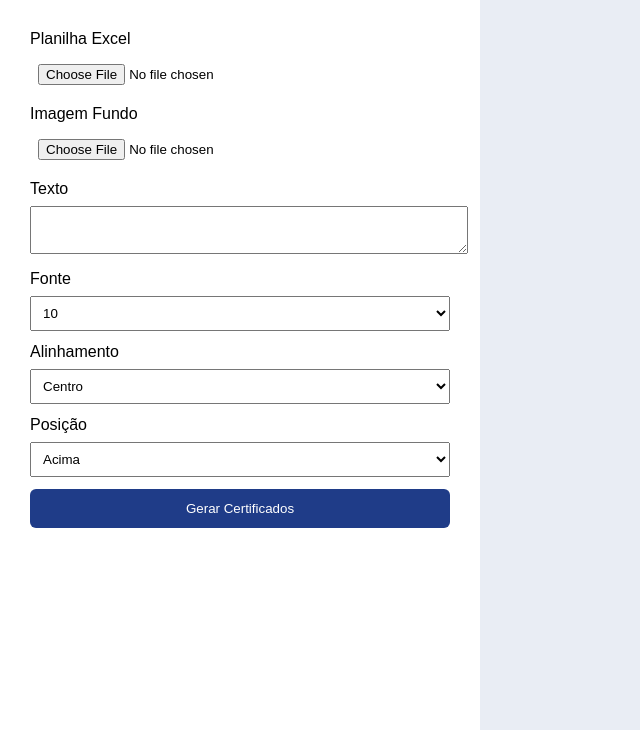
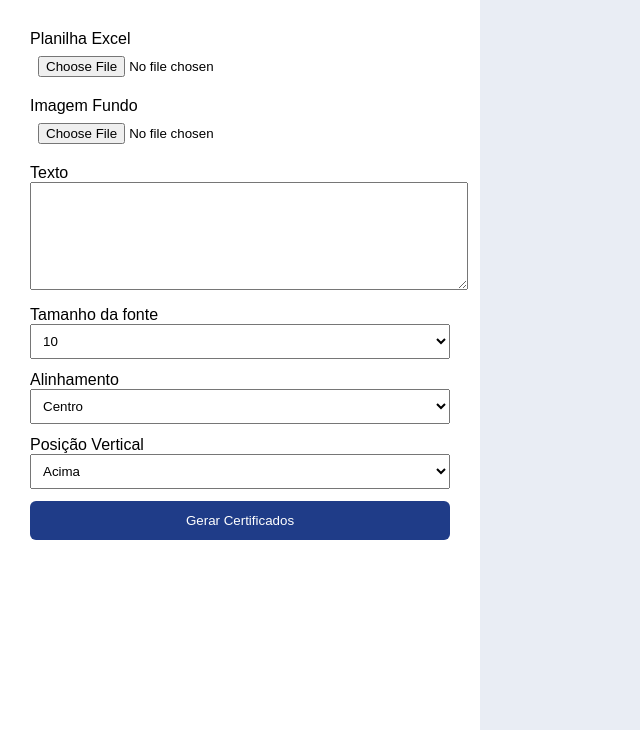
Before and after one commit to sildemberny-bit/certificados-app, a Flask app: page /certificados in a window 1280 px wide. Shown: the part 70-800 px from the top of the page, without its empty margins (0-640 px from the left). Run offline with Flask 3, Linux system fonts and the light colour scheme; the visitor is signed in with stand-in values (Sample User, id 1).

Commit message:
Update certificados.html

```diff
--- a/templates/certificados.html
+++ b/templates/certificados.html
@@ -2,7 +2,7 @@
 <html>
 <head>
 
-<title>Emitte - Gerar Certificados</title>
+<title>Emitte - Certificados</title>
 
 <style>
 
@@ -47,9 +47,8 @@ max-height:90%;
 box-shadow:0 4px 20px rgba(0,0,0,0.2);
 }
 
-input, select, textarea{
+input,select,textarea{
 width:100%;
-margin-top:8px;
 margin-bottom:12px;
 padding:8px;
 }
@@ -98,9 +97,9 @@ text-decoration:none;
 <input type="file" name="fundo" id="fundo">
 
 <label>Texto</label>
-<textarea name="texto" id="texto"></textarea>
+<textarea name="texto" id="texto" rows="6"></textarea>
 
-<label>Fonte</label>
+<label>Tamanho da fonte</label>
 <select name="fonte" id="fonte">
 <option>10</option>
 <option>12</option>
@@ -117,7 +116,7 @@ text-decoration:none;
 <option value="direita">Direita</option>
 </select>
 
-<label>Posição</label>
+<label>Posição Vertical</label>
 <select name="posicao" id="posicao">
 <option value="acima">Acima</option>
 <option value="centro">Centro</option>
@@ -140,12 +139,14 @@ text-decoration:none;
 
 <script>
 
-const inputs = document.querySelectorAll("input,textarea,select")
+const form = document.getElementById("certForm")
 
-inputs.forEach(el => {
+const campos = document.querySelectorAll("input, textarea, select")
 
-el.addEventListener("change", atualizarPreview)
-el.addEventListener("keyup", atualizarPreview)
+campos.forEach(c => {
+
+c.addEventListener("change", atualizarPreview)
+c.addEventListener("keyup", atualizarPreview)
 
 })
 
@@ -155,9 +156,13 @@ const fundo = document.getElementById("fundo").files[0]
 
 if(!fundo) return
 
-const form = document.getElementById("certForm")
+const data = new FormData()
 
-const data = new FormData(form)
+data.append("fundo", fundo)
+data.append("texto", document.getElementById("texto").value)
+data.append("fonte", document.getElementById("fonte").value)
+data.append("alinhamento", document.getElementById("alinhamento").value)
+data.append("posicao", document.getElementById("posicao").value)
 
 fetch("/preview",{
 method:"POST",
```
